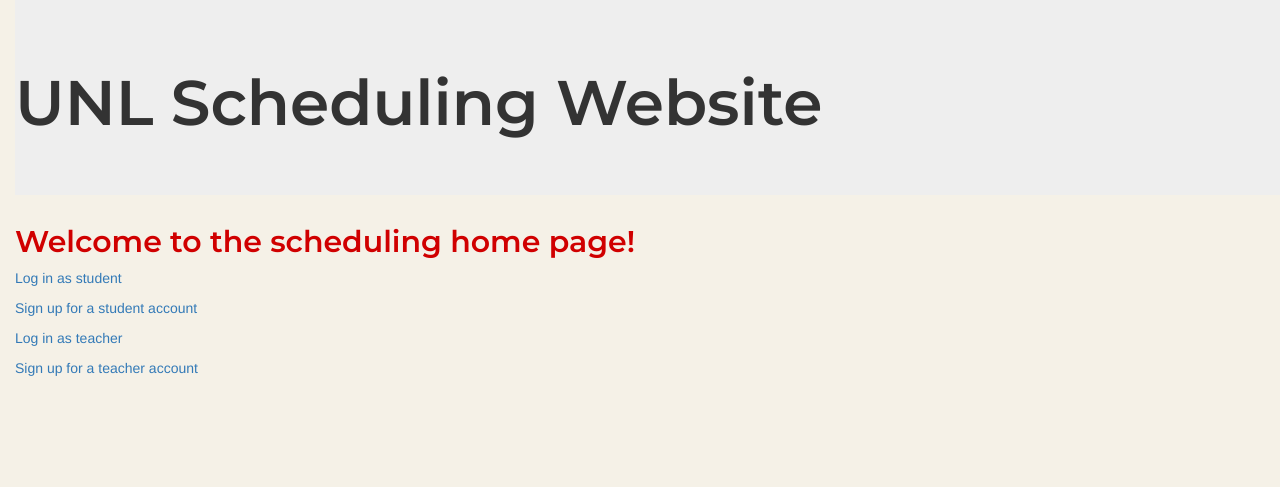
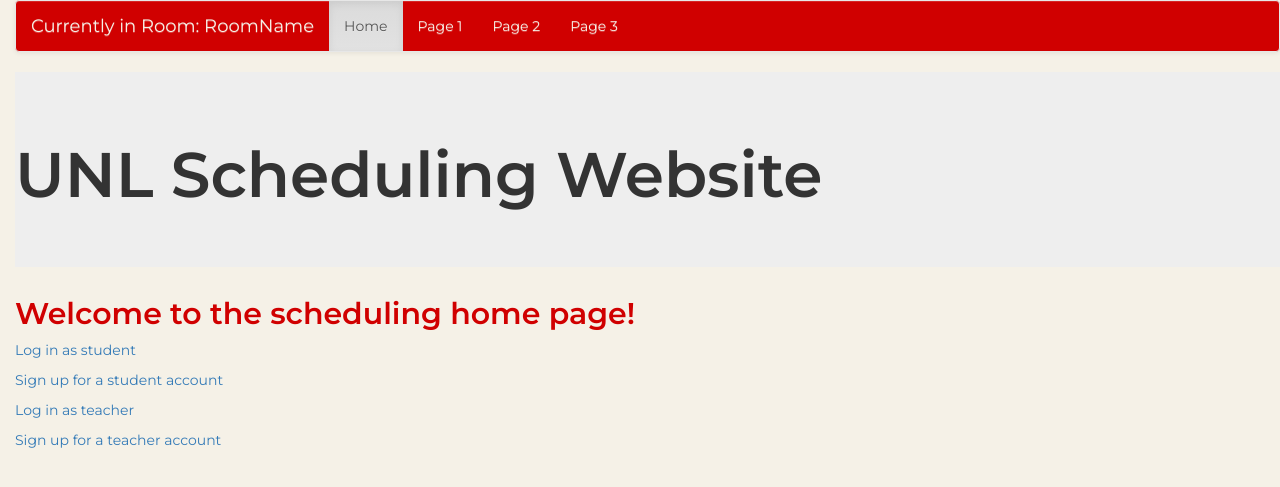
Before and after one commit to laurel-thomson/UNLScheduling, a Django app: page /scheduling/ in a window 1280 px wide. Shown: the top 487 px of the page. Run offline with Django 3.2, Linux system fonts and the light colour scheme; some libraries are stand-ins or nearby versions.

Commit message:
Working on nav bar

```diff
--- a/mysite/static/css/style.css
+++ b/mysite/static/css/style.css
@@ -8,9 +8,24 @@ h1, h2 {
     background-color: #d00000;
 }
 
+.navbar-default {
+    background-color:#d00000;
+    background-image: none;
+    background-repeat: no-repeat;
+   }
+
+.nav.navbar-nav li a {
+    color: #f5f1e7;
+}
+
+.navbar-default .navbar-brand {
+    color: #f5f1e7;
+}
+
 body {
     padding-left: 15px;
     background-color:#f5f1e7;
+    font-family: 'Montserrat';
 }
 
 .page-header {
--- a/mysite/templates/base.html
+++ b/mysite/templates/base.html
@@ -9,6 +9,21 @@
         <link href="{% static 'css/style.css' %}" rel="stylesheet">
     </head>
     <body>
+
+        <nav class="navbar navbar-default">
+            <div class="container-fluid">
+                <div class="navbar-header">
+                    <a class="navbar-brand" href="#">Currently in Room: RoomName</a>
+                </div>
+                <ul class="nav navbar-nav">
+                    <li class="active"><a href="#">Home</a></li>
+                    <li><a href="#">Page 1</a></li>
+                    <li><a href="#">Page 2</a></li>
+                    <li><a href="#">Page 3</a></li>
+                </ul>
+            </div>
+        </nav>
+
 
         <div class="jumbotron">
             <h1>UNL Scheduling Website</h1>
```
